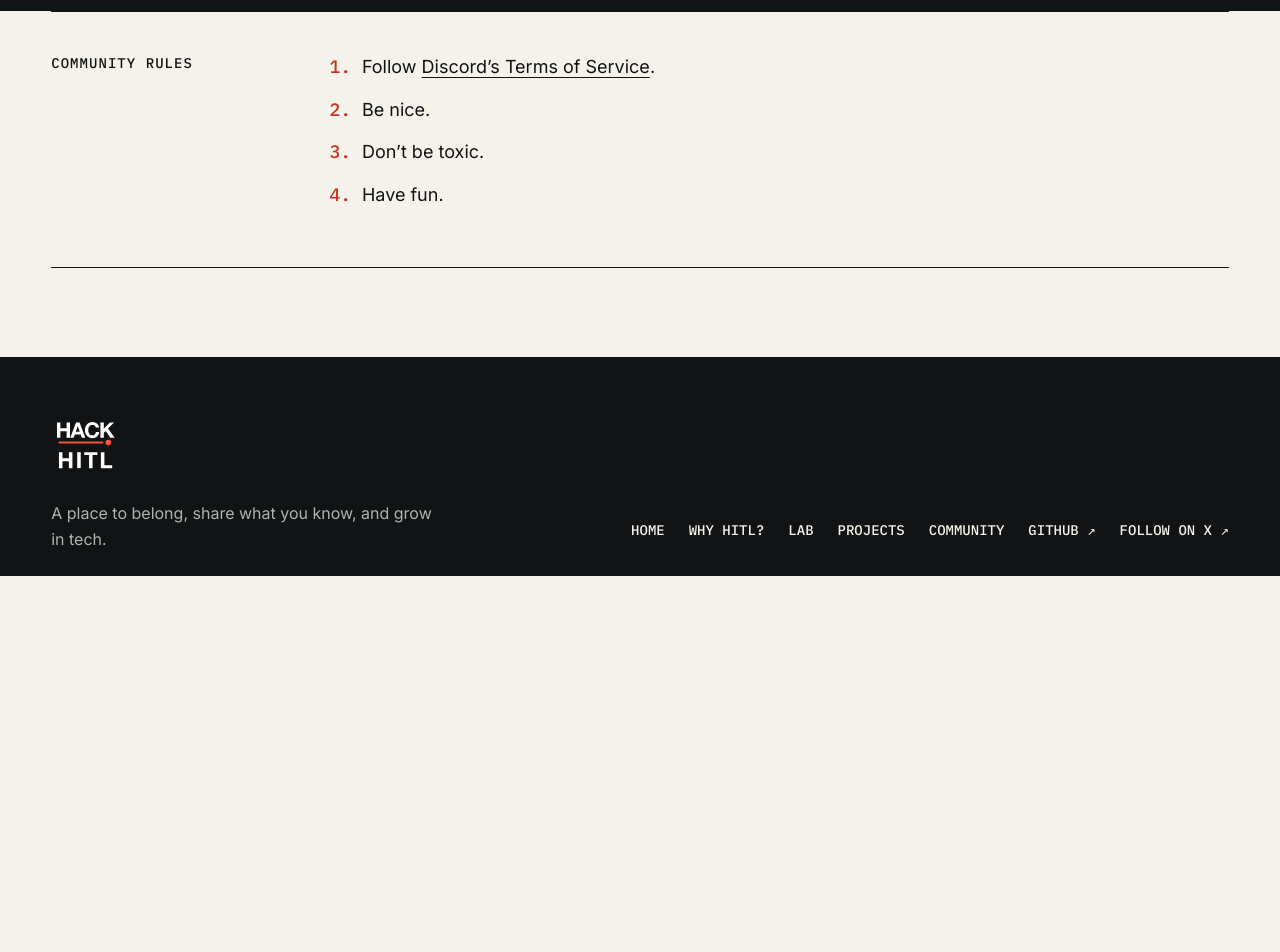
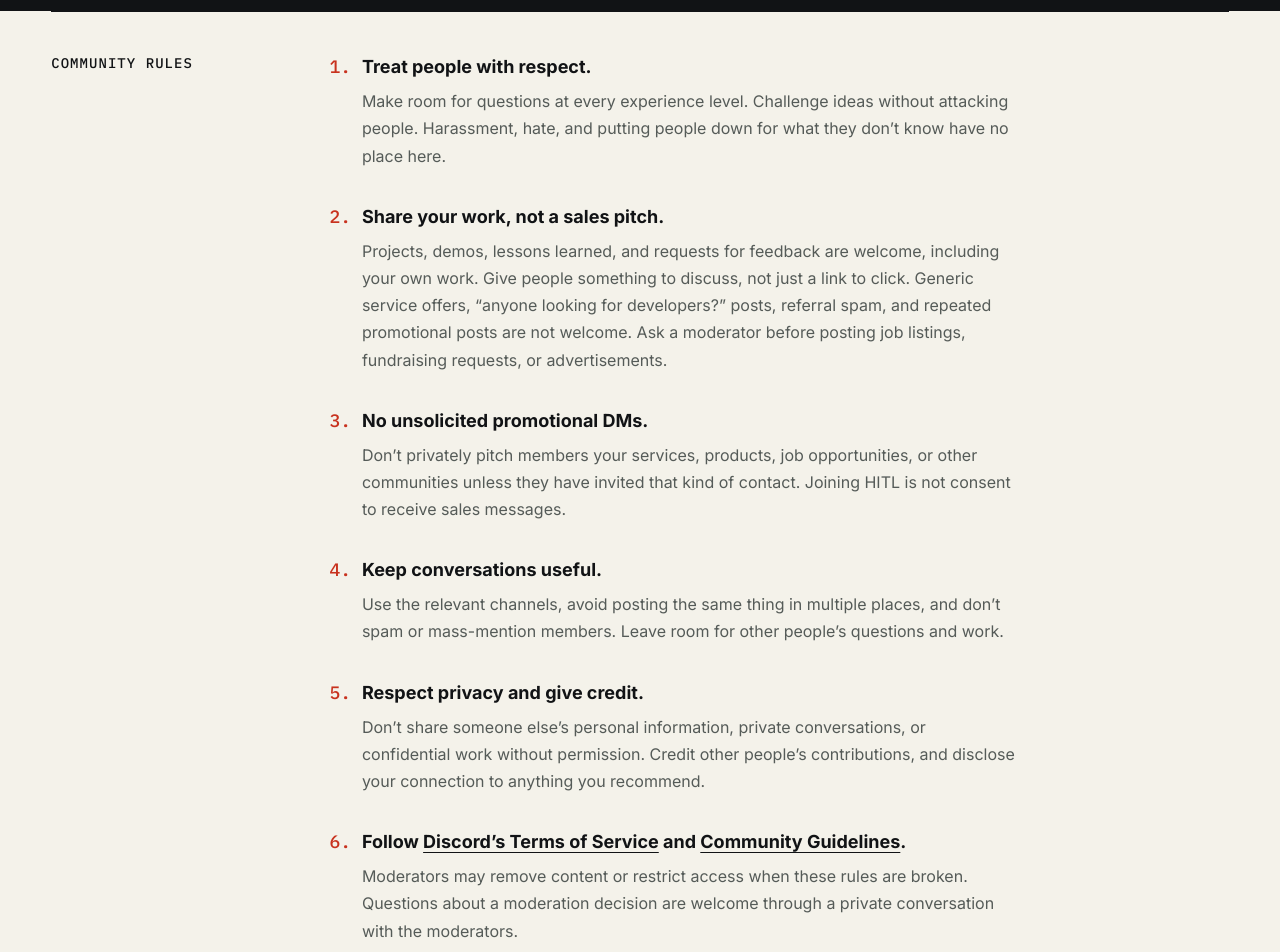
Before and after one commit to Hackers-in-the-Loop/website, a Next.js app: page /community in a window 1280 px wide. Shown: the part 1660-2612 px from the top of the page. Before the commit the page ends 2236 px from the top, so only its background shows below. Built offline with nearby package versions, Linux system fonts and the light colour scheme; no server answers.

Commit message:
Expand community rules with supplied wording

```diff
--- a/src/app/community/page.tsx
+++ b/src/app/community/page.tsx
@@ -23,10 +23,34 @@ export default function CommunityPage() {
       <div className="manifesto-intro">
         <h2 className="eyebrow" id="rules-title">Community rules</h2>
         <ol className="community-rules">
-          <li>Follow <a href="https://discord.com/terms" target="_blank" rel="noreferrer">Discord’s Terms of Service</a>.</li>
-          <li>Be nice.</li>
-          <li>Don’t be toxic.</li>
-          <li>Have fun.</li>
+          <li>
+            <h3>Treat people with respect.</h3>
+            <p>Make room for questions at every experience level. Challenge ideas without attacking people. Harassment, hate, and putting people down for what they don’t know have no place here.</p>
+          </li>
+          <li>
+            <h3>Share your work, not a sales pitch.</h3>
+            <p>Projects, demos, lessons learned, and requests for feedback are welcome, including your own work. Give people something to discuss, not just a link to click. Generic service offers, “anyone looking for developers?” posts, referral spam, and repeated promotional posts are not welcome. Ask a moderator before posting job listings, fundraising requests, or advertisements.</p>
+          </li>
+          <li>
+            <h3>No unsolicited promotional DMs.</h3>
+            <p>Don’t privately pitch members your services, products, job opportunities, or other communities unless they have invited that kind of contact. Joining HITL is not consent to receive sales messages.</p>
+          </li>
+          <li>
+            <h3>Keep conversations useful.</h3>
+            <p>Use the relevant channels, avoid posting the same thing in multiple places, and don’t spam or mass-mention members. Leave room for other people’s questions and work.</p>
+          </li>
+          <li>
+            <h3>Respect privacy and give credit.</h3>
+            <p>Don’t share someone else’s personal information, private conversations, or confidential work without permission. Credit other people’s contributions, and disclose your connection to anything you recommend.</p>
+          </li>
+          <li>
+            <h3>Follow <a href="https://discord.com/terms" target="_blank" rel="noreferrer">Discord’s Terms of Service</a> and <a href="https://discord.com/guidelines" target="_blank" rel="noreferrer">Community Guidelines</a>.</h3>
+            <p>Moderators may remove content or restrict access when these rules are broken. Questions about a moderation decision are welcome through a private conversation with the moderators.</p>
+          </li>
+          <li>
+            <h3>Have fun.</h3>
+            <p>Build weird things, follow your curiosity, share a laugh, and enjoy the people here. Not everything needs to be productive or turn into a product. Sometimes “because it looked cool” is reason enough.</p>
+          </li>
         </ol>
       </div>
     </section>
--- a/src/app/globals.css
+++ b/src/app/globals.css
@@ -1517,6 +1517,8 @@ main:focus {
 .projects-lab-link { margin-top: 1.5rem; }
 
 .community-rules { padding-left: 1.5rem; font-size: 1.125rem; line-height: 1.7; }
-.community-rules li + li { margin-top: .75rem; }
+.community-rules li + li { margin-top: 2rem; }
+.community-rules h3 { font-size: 1.125rem; font-weight: 700; line-height: 1.5; }
+.community-rules p { margin-top: .5rem; max-width: 65ch; color: var(--graphite); font-size: 1rem; line-height: 1.7; }
 .community-rules li::marker { color: var(--signal-deep); font-family: var(--font-mono); }
 .community-rules a { text-decoration: underline; text-underline-offset: .2em; }
```
